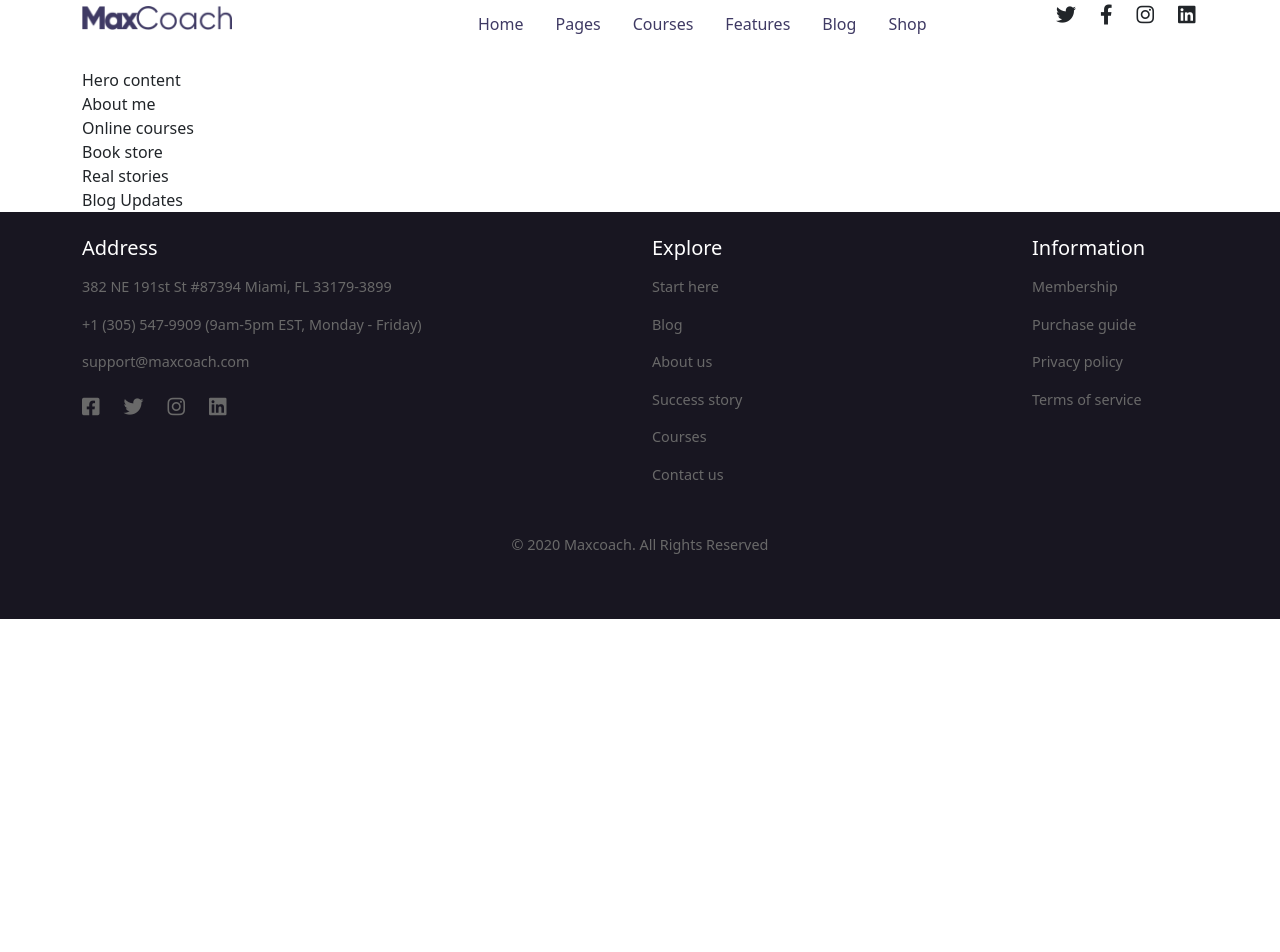
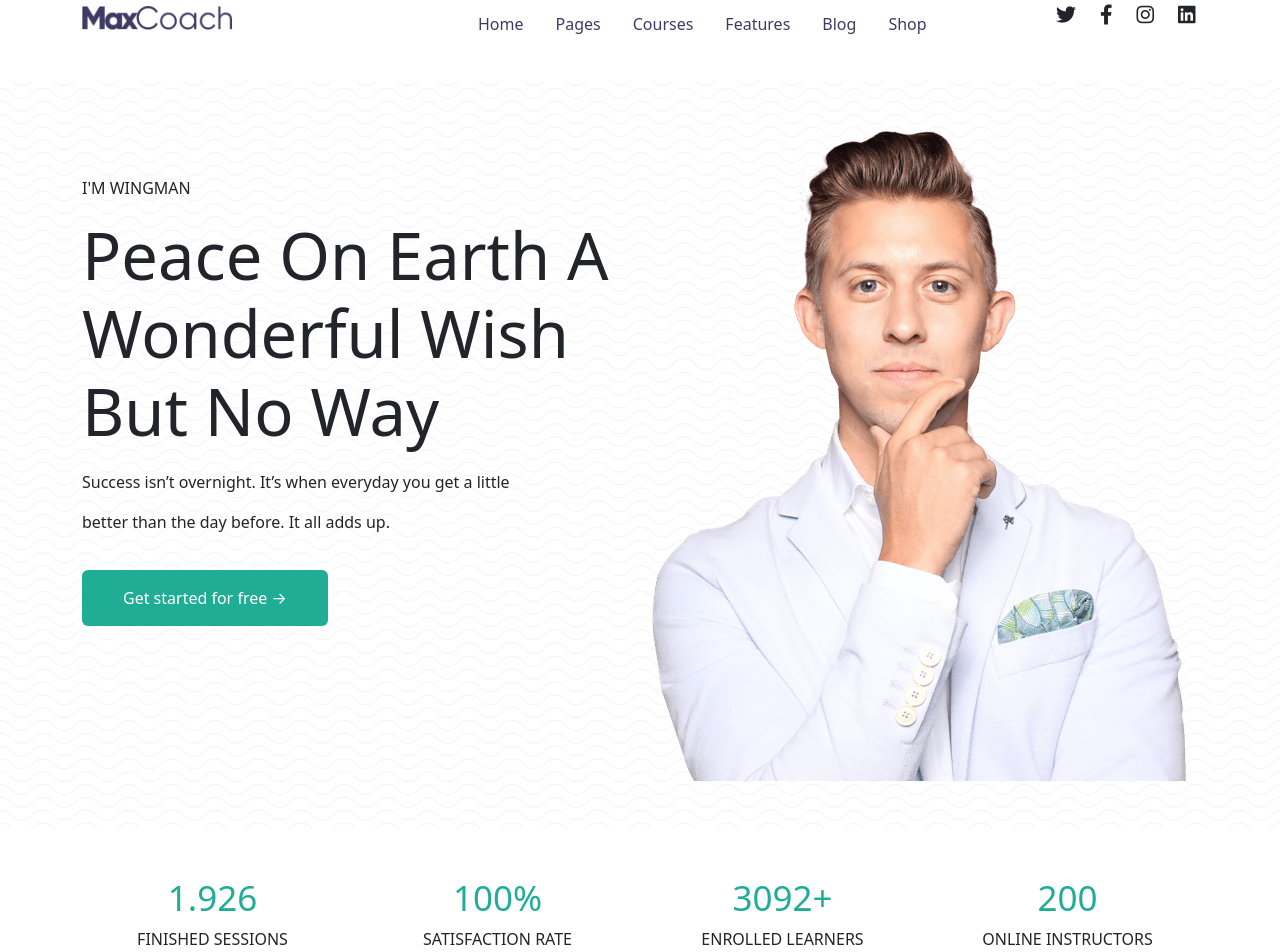
Before and after one commit to giovannimegliola/proj-html-vuejs, a Vue app: page / in a window 1280 px wide. Shown: the part 20-972 px from the top of the page. Before the commit the page ends 800 px from the top, so only its background shows below. Built offline with nearby package versions, Linux system fonts and the light colour scheme.

Commit message:
added content in Hero component

```diff
--- a/src/components/HeaderApp.vue
+++ b/src/components/HeaderApp.vue
@@ -42,6 +42,12 @@
 </script>
 
 <style lang="scss" scoped>
+header{
+  position: fixed;
+  top: 0;
+  left: 0;
+  width: 100%;
+}
 .logo{
   width: 150px;
 }
@@ -58,5 +64,4 @@ i{
 i:hover{
   color: #20ad96;
 }
-
 </style>
--- /dev/null
+++ b/src/components/HeroApp.vue
@@ -0,0 +1,80 @@
+<template>
+  <section id="hero">
+  <div class="container py-5">
+    <div class="row">
+      <div class="col-md-6 py-5 ">
+        <p>I'M WINGMAN</p>
+        <h1>Peace On Earth A Wonderful Wish But No Way</h1>
+        <p>Success isn’t overnight. It’s when everyday you get a little</p>
+        <p>better than the day before. It all adds up.</p>
+        <a href="#" class="btn mybtn">Get started for free  &#8594;</a>
+      </div>
+      <div class="col-md-6">
+        <img src="../assets/images/home-movation-hero-image.png" alt="Max Coach image">
+      </div>
+    </div>
+  </div>
+  </section>
+  <section id="stats">
+    <div class="container">
+      <div class="row text-center py-5">
+      <div class="col-md-3">
+        <div>
+          <h3>1.926</h3>
+          <p>FINISHED SESSIONS</p>
+        </div>
+      </div>
+      <div class="col-md-3">
+        <div>
+          <h3>100%</h3>
+          <p>SATISFACTION RATE</p>
+        </div>
+      </div>
+      <div class="col-md-3">
+        <div>
+          <h3>3092+</h3>
+          <p>ENROLLED LEARNERS</p>
+        </div>
+      </div>
+      <div class="col-md-3">
+        <div>
+          <h3>200</h3>
+          <p>ONLINE INSTRUCTORS</p>
+        </div>
+      </div>
+    </div>
+    </div>
+  </section>
+</template>
+
+<script>
+  export default {
+    name: 'HeroApp'
+  }
+</script>
+
+<style lang="scss" scoped>
+#hero{
+  background-image: url('../assets/images/background-pattern-wavify.png');
+  margin-top: 100px;
+}
+
+h1{
+  font-size: 65px;
+  margin-bottom: 20px;
+}
+
+h3{
+  color: #20ad96;
+  font-size: 35px;
+}
+.mybtn{
+  background-color: #20ad96;
+  padding: 15px 40px;
+  margin-top: 20px;
+  color: white;
+}
+.mybtn:hover{
+  background-color: #3f3a64;
+}
+</style>
--- a/src/components/MainContentApp.vue
+++ b/src/components/MainContentApp.vue
@@ -1,8 +1,5 @@
 <template>
-  <div class="container">
-    <section id="hero">
-      Hero content
-    </section>
+    <HeroApp />
     <section id="about">
       About me
     </section>
@@ -18,12 +15,15 @@
     <section id="blog">
       Blog Updates
     </section>
-
-  </div>
 </template>
 
 <script>
+  import HeroApp from './HeroApp.vue';
   export default {
+    name: 'MainContentApp',
+    components:{
+      HeroApp
+    }
 
   }
 </script>
```
